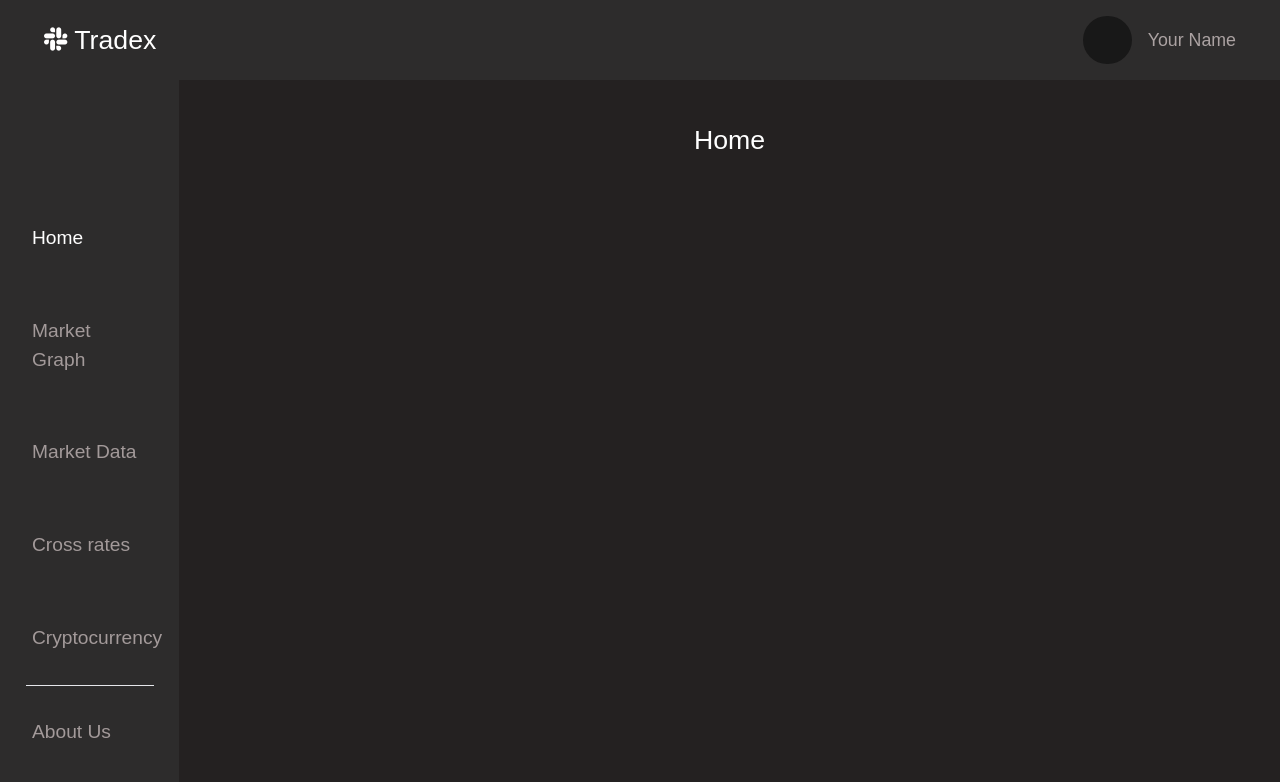
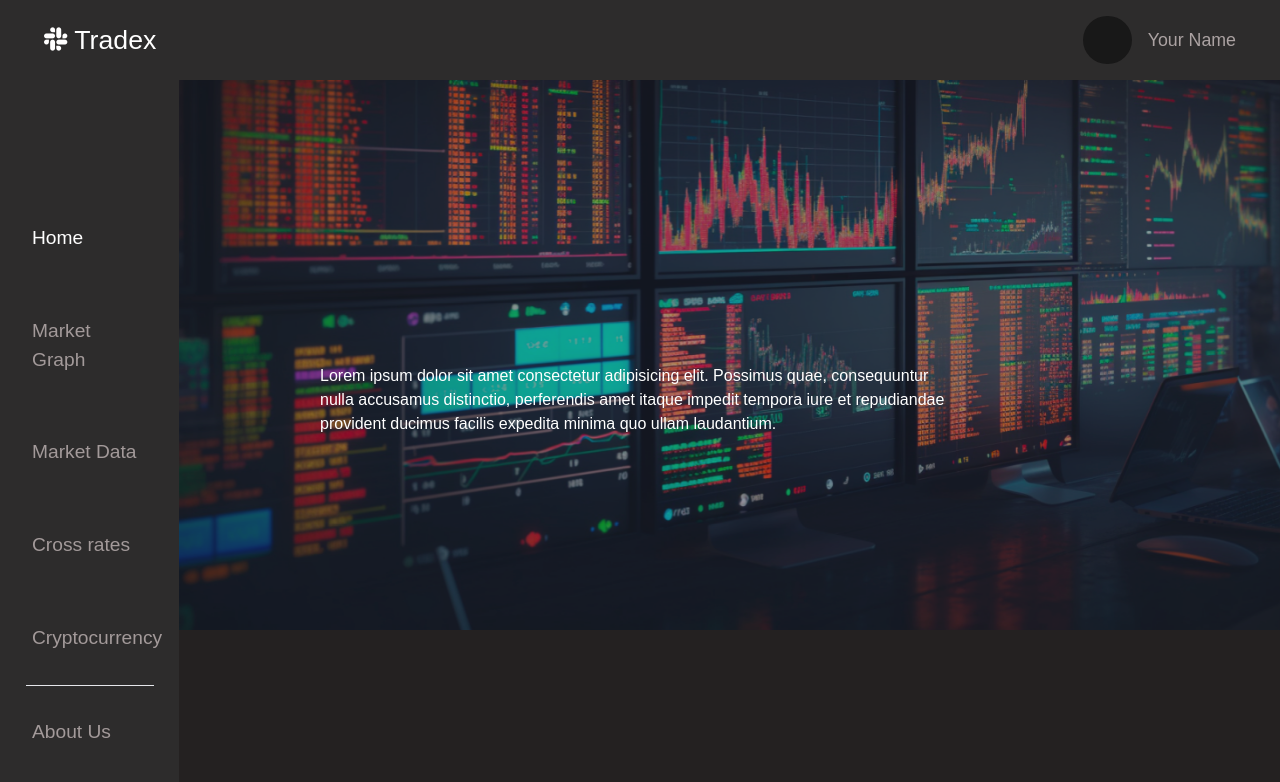
Before and after one commit to Akshaj05/Tradex, a website: page home_pg.html in a window 1280 px wide. Drawn offline with Linux system fonts and the light colour scheme.

Commit message:
Added Slide Show images

```diff
--- a/home_pg.html
+++ b/home_pg.html
@@ -107,12 +107,47 @@
       </section>
       <!-- content -->
       <section
-        class="min-w-full min-h-[90vh] max-w-full lg:min-w-[86vw] lg:max-w-[86vw] bg-[#242121] text-white flex flex-col"
+        class="min-w-full min-h-[90vh] max-w-full lg:min-w-[84vw] lg:max-w-[84vw] bg-[#242121] text-white flex flex-col"
       >
-        <h1 class="text-[3ch] text-center my-10">Home</h1>
+        <!-- <div class="min-h-20vh max-h-[20vh] min-w-full max-w-full lg:min-w-[80vw] lg:max-w-[80vw]">
+
+        </div> -->
+        <div
+          class="image-slideshow min-w-full max-w-full relative lg:min-w-[85vw] lg:max-h-[50vh] lg:max-w-[85vw]"
+        >
+          <div class="image fade">
+            <img
+              class="min-w-full max-w-full relative lg:min-w-[86vw] lg:max-h-[70vh] lg:max-w-[86vw]"
+              src="images/stocks-img-1(temp).png"
+              alt=""
+            />
+          </div>
+
+          <div class="image fade">
+            <img
+              class="min-w-full max-w-full relative lg:min-w-[86vw] lg:max-h-[70vh] lg:max-w-[86vw]"
+              src="images/stocks-img-2 (2).png"
+              alt=""
+            />
+          </div>
+          <div class="image fade">
+            <img
+              class="min-w-full max-w-full relative lg:min-w-[86vw] lg:max-h-[70vh] lg:max-w-[86vw]"
+              src="images/stocks-img-3.jpg"
+              alt=""
+            />
+          </div>
+        </div>
+        <p class="centered">
+          Lorem ipsum dolor sit amet consectetur adipisicing elit. Possimus
+          quae, consequuntur nulla accusamus distinctio, perferendis amet itaque
+          impedit tempora iure et repudiandae provident ducimus facilis expedita
+          minima quo ullam laudantium.
+        </p>
       </section>
     </div>
 
+    <script src="javascript.js"></script>
     <script src="jquery_animations.js"></script>
   </body>
 </html>
--- /dev/null
+++ b/javascript.js
@@ -0,0 +1,18 @@
+let index = 0;
+displayImages();
+function displayImages()
+{
+    let i;
+    const images = document.getElementsByClassName("image");
+    for(i = 0 ; i < images.length ; i++)
+    {
+        images[i].style.display = "none";
+    }
+    index++;
+    if(index > images.length)
+    {
+        index = 1;
+    }
+    images[index-1].style.display = "block";
+    setTimeout(displayImages, 4000);
+}
--- a/styles.css
+++ b/styles.css
@@ -51,3 +51,21 @@ hr
     width: 100%;
     color: #A39A9A;
 }
+
+.fade
+{
+    animation-name: fade;
+    animation-duration: 3s;
+}
+
+@keyframes fade{
+    from {opacity: 0;}
+    to {opacity: 1;}
+}
+
+.centered {
+    position: absolute;
+    top: 50%;
+    left: 50%;
+    transform: translate(-50%, -50%);
+  }
```
Also changed, not shown: images/pierre-borthiry-peiobty-vBCVcWUyvyM-unsplash.jpg (added), images/stocks-img-2 (2).png (added), images/stocks-img-3.jpg (added), output.css, 1 other file.
